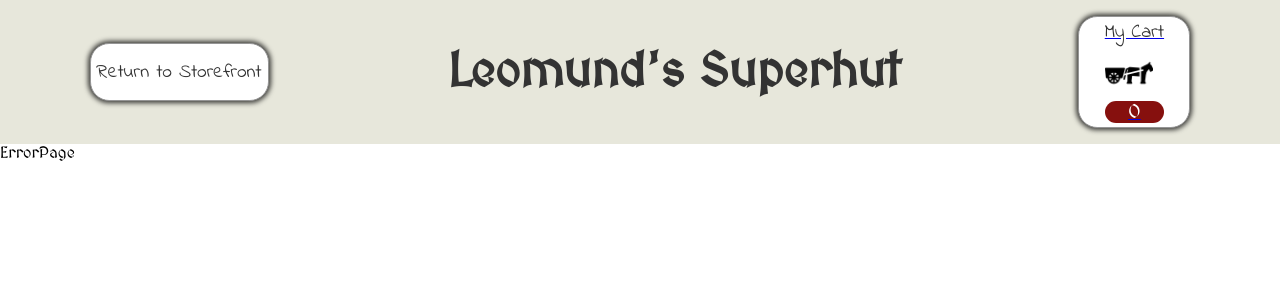
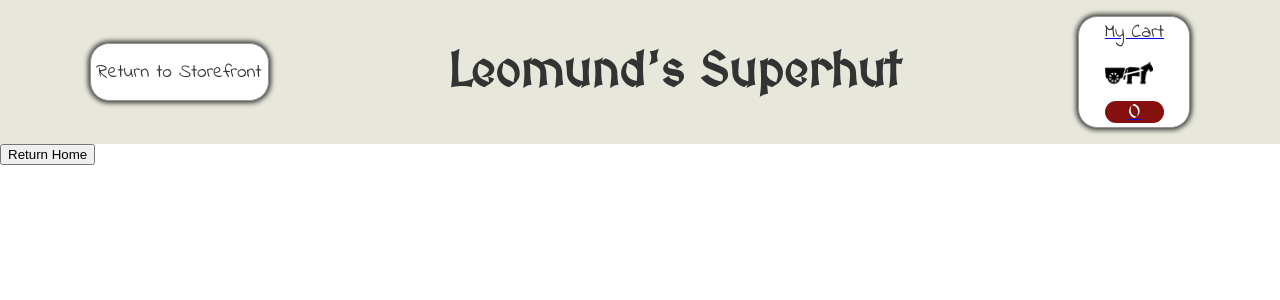
Before and after one commit to relyt4me/leomunds-superhut, a React (Create React App) app: page /error in a window 1280 px wide. Shown: the top 300 px of the page. Built offline with nearby package versions, Linux system fonts and the light colour scheme.

Commit message:
Pass props to errorpage

```diff
--- a/src/Components/ErrorPage/ErrorPage.js
+++ b/src/Components/ErrorPage/ErrorPage.js
@@ -1,13 +1,46 @@
 import React from 'react';
 import './ErrorPage.css';
 import PropTypes from 'prop-types';
+import { Link } from 'react-router-dom';
 
-const ErrorPage = () => {
-  return <section className='error-page'>ErrorPage</section>;
+const ErrorPage = ({ error, setError }) => {
+  return (
+    <section className='page-error'>
+      <h2>{error}</h2>
+      <Link to={'/'}>
+        <button className='return-home-button' onClick={() => setError('')}>
+          Return Home
+        </button>
+      </Link>
+    </section>
+  );
 };
 
 export default ErrorPage;
 
 ErrorPage.propTypes = {
-  // logoutUser: PropTypes.func
+  setError: PropTypes.func,
+  error: PropTypes.string,
 };
+
+// import React from 'react';
+// import './Welcome.css';
+// import { Link } from 'react-router-dom';
+
+// const Welcome = () => {
+//   return (
+//     <section className='page-welcome'>
+//       <h2>Welcome to Leomund's Superhut</h2>
+//       <p>
+//         To assist Dungeon Masters in running any town shop for your players inquiries. The Superhut can create a cart of items as the players request them and store the cost for you as a DM to see later. You can select categories from the storefront and browse our shelves adding things you see to your cart. Alternatively, you can search for any item by name in our searchbar and add the item there.
+//         <br></br>
+//         After all the items have been gathered, select your cart to see the total gold value for your shopping list. If your players want to haggle for cost or if your looking to up the value in your town use the price adjust selector. You can always go to your cart to delete individual items the players no longer want or clear the cart all together to start over.
+//       </p>
+//       <Link to={'/storefront'}>
+//         <button className='get-started-button'>Get Started at the Storefront</button>
+//       </Link>
+//     </section>
+//   );
+// };
+
+// export default Welcome;
```
